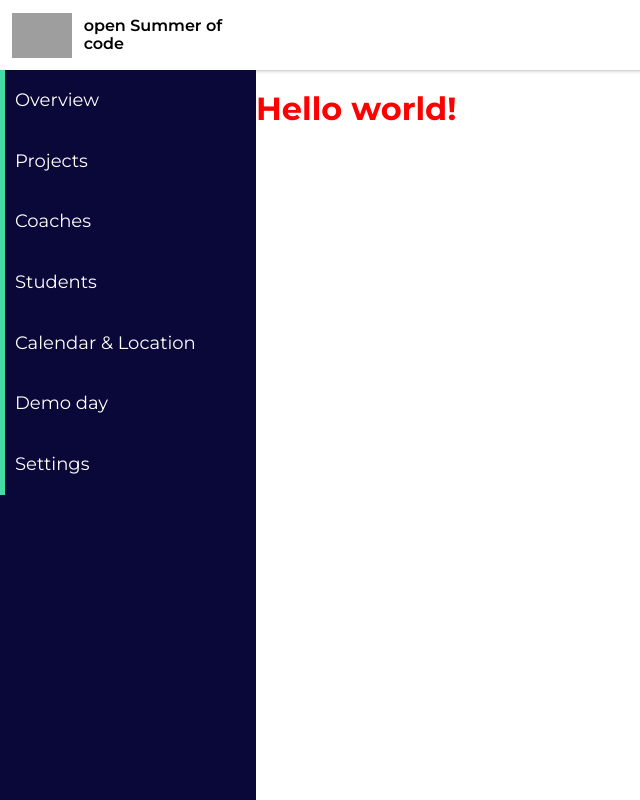
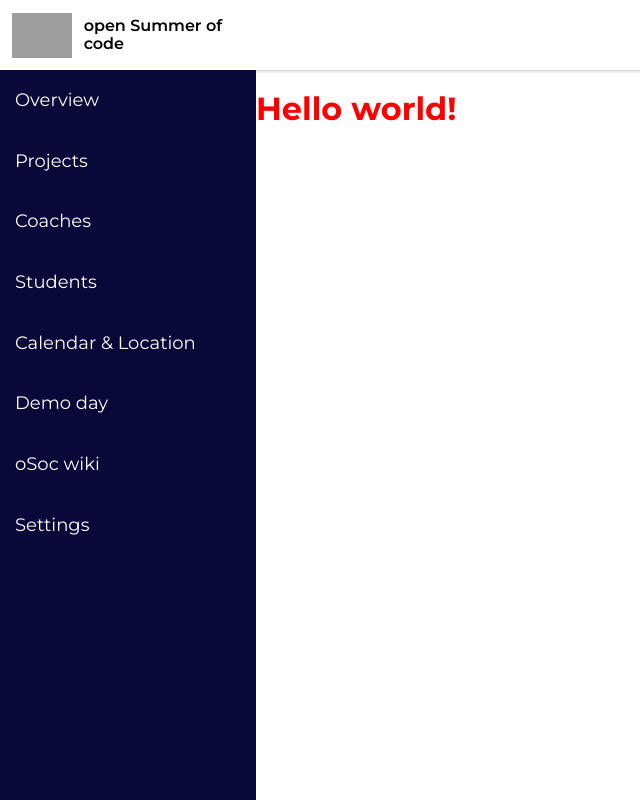
Before and after one commit to opensummerofcode/chapter-dashboard, a Next.js app: page / in a window 1280 px wide. Shown: the whole page, without its empty margins (0-640 px from the left). Built offline with nearby package versions, Linux system fonts and the light colour scheme; grey boxes are pictures that could not be loaded; a web font is replaced by a local one.

Commit message:
Manage active & external states

```diff
--- a/src/components/SideNav/NavItem.jsx
+++ b/src/components/SideNav/NavItem.jsx
@@ -8,13 +8,23 @@ const StyledNavItem = styled.li`
   padding: 2rem 1rem;
   color: #fff;
   font-size: 1.8rem;
-  border-left: 0.5rem solid ${colors.osocGreen};
+  border-left: ${props =>
+    props.active ? `0.5rem solid ${colors.osocGreen}` : `0.5rem solid ${colors.osocBlue}`};
+  background-color: ${props => (props.active ? colors.osocBlueLighter : 'inherit')};
 `;
 
-const NavItem = ({ name, page, isExternal, edition }) => {
-  if (isExternal) return null;
+const NavItem = ({ name, page, isExternal, edition, active }) => {
+  if (isExternal) {
+    return (
+      <StyledNavItem>
+        <Link href={page}>
+          <a target="_blank">{name}</a>
+        </Link>
+      </StyledNavItem>
+    );
+  }
   return (
-    <StyledNavItem>
+    <StyledNavItem active={active}>
       <Link href={`/[edition]/${page}`} as={`/${edition}/${page}`}>
         <a>{name}</a>
       </Link>
@@ -23,12 +33,14 @@ const NavItem = ({ name, page, isExternal, edition }) => {
 };
 
 NavItem.defaultProps = {
-  isExternal: false
+  isExternal: false,
+  active: false
 };
 
 NavItem.propTypes = {
   name: PropTypes.string.isRequired,
   page: PropTypes.string.isRequired,
+  active: PropTypes.bool,
   isExternal: PropTypes.bool,
   edition: PropTypes.string.isRequired
 };
--- a/src/components/SideNav/index.jsx
+++ b/src/components/SideNav/index.jsx
@@ -58,7 +58,12 @@ const SideNav = () => {
   ];
 
   const $navItems = navItems.map(i => (
-    <NavItem key={i.name} edition={selectedEdition} active={router.pathname === i.page} {...i} />
+    <NavItem
+      key={i.name}
+      edition={selectedEdition}
+      active={router.asPath === `/${selectedEdition}/${i.page}`}
+      {...i}
+    />
   ));
   return (
     <Nav>
--- a/src/styles/constants.js
+++ b/src/styles/constants.js
@@ -7,7 +7,7 @@ const colors = {
   shadowGray: '#707070',
   beige: '#f7f7f0',
   osocBlue: '#0a0839',
-  oscoBlueLighter: '#39367e',
+  osocBlueLighter: '#39367e',
   osocGreen: '#44dba4',
   osocRed: '#f14a3b',
   osocYellow: '#fcb70f'
```
